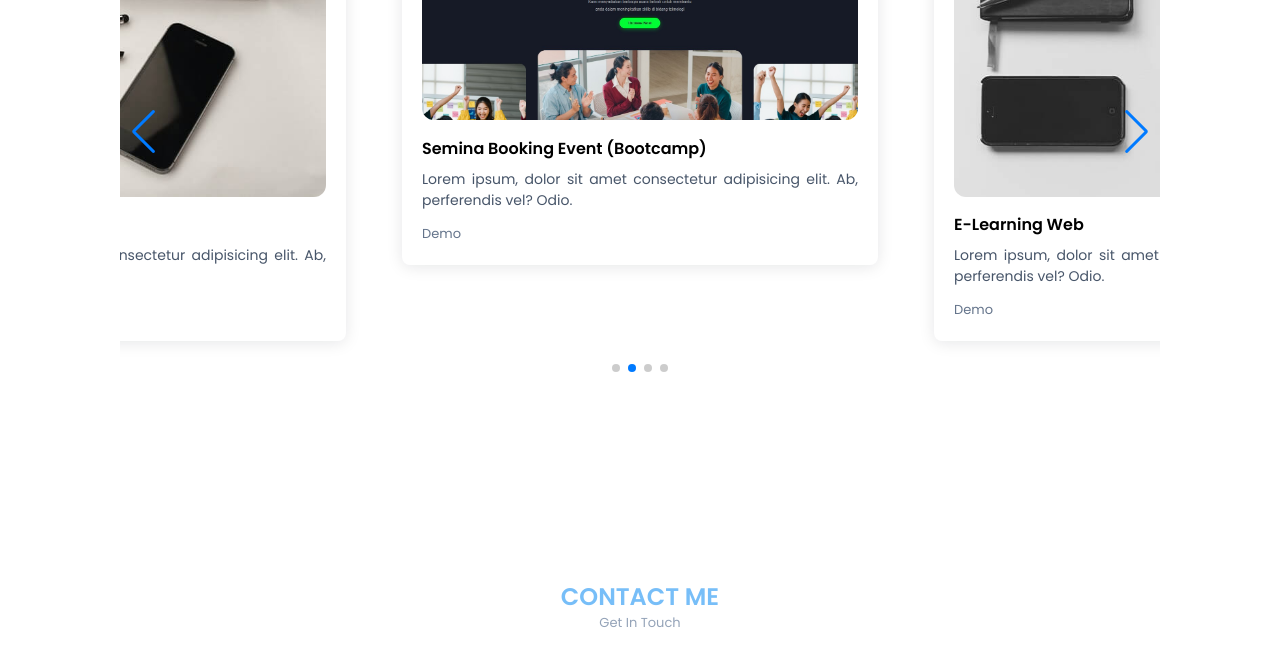
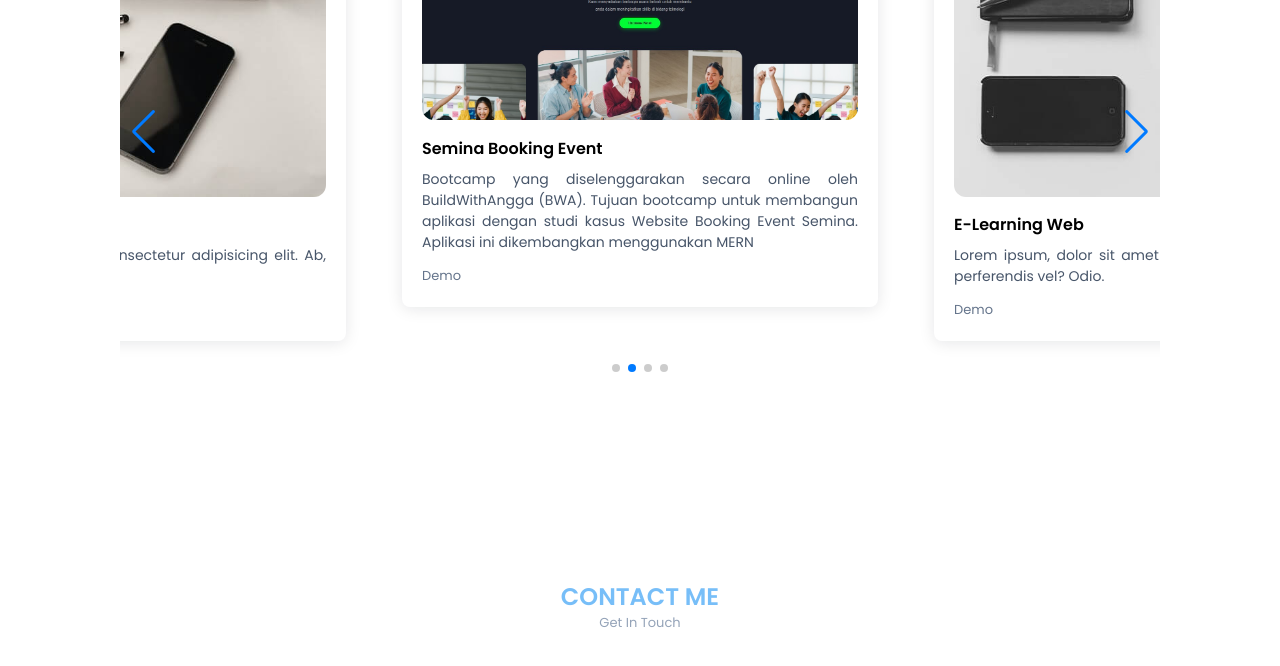
Before and after one commit to my-rh-r1020/Personal-Portfolio, a website: page index.html in a window 1280 px wide. Shown: the part 2160-2826 px from the top of the page. Drawn offline with nearby package versions, Linux system fonts and the light colour scheme; files whose address does not match are found by name.

Commit message:
Modify cv button & portfolio description

```diff
--- a/index.html
+++ b/index.html
@@ -4,7 +4,7 @@
     <meta charset="UTF-8" />
     <meta http-equiv="X-UA-Compatible" content="IE=edge" />
     <meta name="viewport" content="width=device-width, initial-scale=1.0" />
-    <title>Portfolio - Tailwind CSS</title>
+    <title>Rifaldi H - Portfolio</title>
 
     <!-- Tailwind CSS -->
     <link rel="stylesheet" href="dist/output.css" />
@@ -89,7 +89,7 @@
               This portfolio website attaches a CV file<br />
               <span class="text-red-500">*</span><span class="text-sm">Attention, please use this file </span><span class="text-sm font-semibold">according to the applicable procedure</span>
             </p>
-            <a download="" href="#" class="btn-ghost mb-10"><i class="bx bxs-download bx-burst mr-2"></i>Download CV</a>
+            <a download="./dist/CV/" href="#" class="btn-ghost mb-10"><i class="bx bxs-download bx-burst mr-2"></i>Download CV</a>
           </div>
           <!-- Profile Img -->
           <div class="home-image">
@@ -280,45 +280,7 @@
         </div>
         <div class="swiper portfolio-list">
           <div class="swiper-wrapper mb-8">
-            <!-- v1 -->
-            <!-- <div class="swiper-slide flex">
-              <div class="p-4 md:w-1/2">
-                <div class="portfolio-card">
-                  <img src="dist/img/work1.jpg" alt="projects-img" width="w-full" class="mb-4 rounded-xl" />
-                  <h3 class="portfolio-title">Landing Page Tailwind CSS</h3>
-                  <p class="portfolio-desc">Lorem ipsum, dolor sit amet consectetur adipisicing elit. Ab, perferendis vel? Odio.</p>
-                  <a href="#" class="portfolio-link">Demo</a>
-                </div>
-              </div>
-              <div class="p-4 md:w-1/2">
-                <div class="portfolio-card">
-                  <img src="dist/img/work2.jpg" alt="projects-img" width="w-full" class="mb-4 rounded-xl" />
-                  <h3 class="portfolio-title">Event Ticket Sales Web</h3>
-                  <p class="portfolio-desc">Lorem ipsum, dolor sit amet consectetur adipisicing elit. Ab, perferendis vel? Odio.</p>
-                  <a href="#" class="portfolio-link">Demo</a>
-                </div>
-              </div>
-            </div>
-            <div class="swiper-slide flex">
-              <div class="p-4 md:w-1/2">
-                <div class="portfolio-card">
-                  <img src="dist/img/work3.jpg" alt="projects-img" width="w-full" class="mb-4 rounded-xl" />
-                  <h3 class="portfolio-title">E-Learning Web</h3>
-                  <p class="portfolio-desc">Lorem ipsum, dolor sit amet consectetur adipisicing elit. Ab, perferendis vel? Odio.</p>
-                  <a href="#" class="portfolio-link">Demo</a>
-                </div>
-              </div>
-              <div class="p-4 md:w-1/2">
-                <div class="portfolio-card">
-                  <img src="dist/img/work4.jpg" alt="projects-img" width="w-full" class="mb-4 rounded-xl" />
-                  <h3 class="portfolio-title">Financial Report Web</h3>
-                  <p class="portfolio-desc">Lorem ipsum, dolor sit amet consectetur adipisicing elit. Ab, perferendis vel? Odio.</p>
-                  <a href="#" class="portfolio-link">Demo</a>
-                </div>
-              </div>
-            </div> -->
-
-            <!-- v2 -->
+            <!-- List Projects -->
             <div class="swiper-slide p-4 md:w-1/2">
               <div class="portfolio-card">
                 <img src="dist/img/work1.jpg" alt="projects-img" width="w-full" class="mb-4 rounded-xl" />
@@ -330,8 +292,10 @@
             <div class="swiper-slide p-4 md:w-1/2">
               <div class="portfolio-card">
                 <img src="dist/img/project-1.jpg" alt="projects-img" width="w-full" class="mb-4 rounded-xl" />
-                <h3 class="portfolio-title">Semina Booking Event (Bootcamp)</h3>
-                <p class="portfolio-desc">Lorem ipsum, dolor sit amet consectetur adipisicing elit. Ab, perferendis vel? Odio.</p>
+                <h3 class="portfolio-title">Semina Booking Event</h3>
+                <p class="portfolio-desc">
+                  Bootcamp yang diselenggarakan secara online oleh BuildWithAngga (BWA). Tujuan bootcamp untuk membangun aplikasi dengan studi kasus Website Booking Event Semina. Aplikasi ini dikembangkan menggunakan MERN
+                </p>
                 <a href="#" class="portfolio-link">Demo</a>
               </div>
             </div>
```
